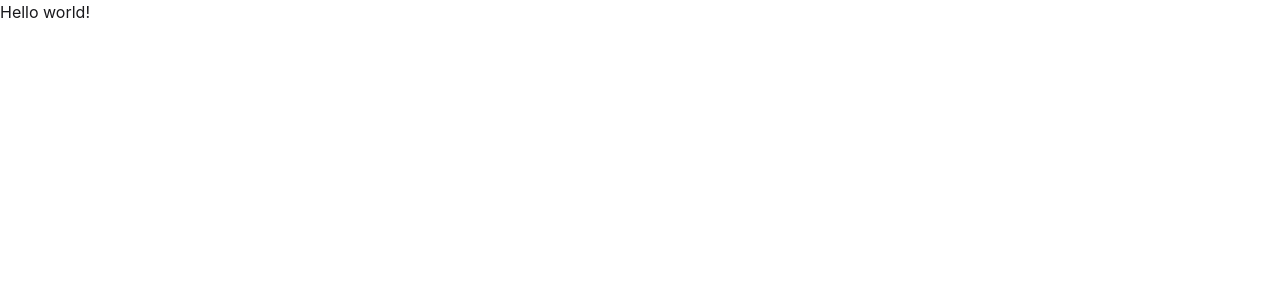
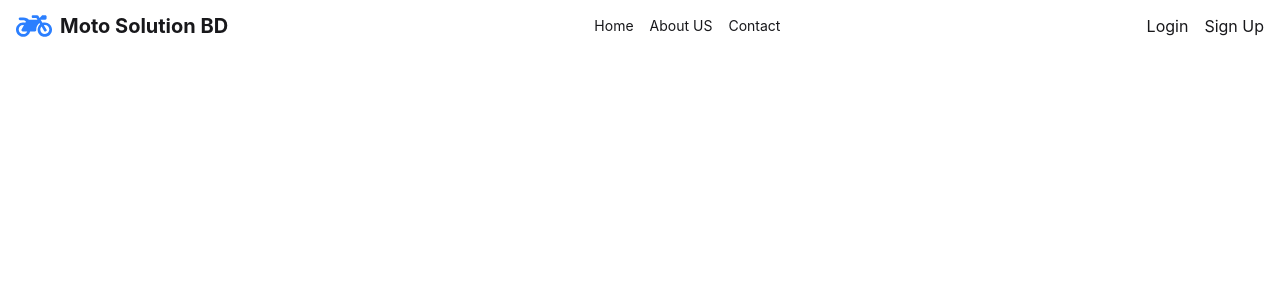
Before and after one commit to WaseurGIT/moto-solution-bd, a React (Vite) app: page / in a window 1280 px wide. Shown: the top 300 px of the page. Built offline with nearby package versions, Linux system fonts and the light colour scheme.

Commit message:
navbar is done

```diff
--- a/src/components/shared/Navbar.jsx
+++ b/src/components/shared/Navbar.jsx
@@ -0,0 +1,75 @@
+import React, { useState } from "react";
+import { FaMotorcycle } from "react-icons/fa";
+import { RxCross1, RxHamburgerMenu } from "react-icons/rx";
+import { Link } from "react-router-dom";
+
+const Navbar = () => {
+  const [isMenuOpen, setIsMenuOpen] = useState(false);
+  const links = [
+    { path: "/", label: "Home" },
+    { path: "/about", label: "About US" },
+    { path: "/contact", label: "Contact" },
+  ];
+
+  return (
+    <div className="max-w-7xl mx-auto sticky top-0 z-50">
+      <div className="flex items-center justify-between px-4 py-2 ">
+        {/* logo */}
+        <div className="flex items-center justify-center gap-2">
+          <FaMotorcycle className="text-4xl text-blue-500" />
+          <h1 className="text-xl font-bold">Moto Solution BD</h1>
+        </div>
+
+        {/* desktop */}
+        <div className="hidden md:flex space-x-4">
+          {links.map((link) => (
+            <Link key={link.path} to={link.path} className="text-sm">
+              {link.label}
+            </Link>
+          ))}
+        </div>
+        <div className="hidden md:flex space-x-4">
+          <button className="cursor-pointer">Login</button>
+          <button className="cursor-pointer">Sign Up</button>
+        </div>
+        {/* mobile */}
+        <div className="md:hidden">
+          {isMenuOpen ? (
+            <RxCross1
+              onClick={() => setIsMenuOpen(false)}
+              className="cursor-pointer"
+            />
+          ) : (
+            <RxHamburgerMenu
+              onClick={() => setIsMenuOpen(true)}
+              className="cursor-pointer"
+            />
+          )}
+        </div>
+      </div>
+
+      {isMenuOpen && (
+        <div className="md:hidden bg-gray-100 px-4 pb-4 space-y-3">
+          {links.map((link) => (
+            <Link
+              key={link.path}
+              to={link.path}
+              onClick={() => setIsMenuOpen(false)}
+              className="block py-1 text-sm"
+            >
+              {link.label}
+            </Link>
+          ))}
+          <Link to="/login" className="cursor-pointer block text-sm">
+            Login
+          </Link>
+          <Link to="/signup" className="cursor-pointer text-sm">
+            Sign Up
+          </Link>
+        </div>
+      )}
+    </div>
+  );
+};
+
+export default Navbar;
--- a/src/main.jsx
+++ b/src/main.jsx
@@ -3,11 +3,12 @@ import { createRoot } from "react-dom/client";
 import "./index.css";
 import App from "./App.jsx";
 import { createBrowserRouter, RouterProvider } from "react-router-dom";
+import Home from "./pages/public/Home.jsx";
 
 const router = createBrowserRouter([
   {
     path: "/",
-    element: <div>Hello world!</div>,
+    element: <Home />,
   },
 ]);
 
--- a/src/pages/public/Home.jsx
+++ b/src/pages/public/Home.jsx
@@ -0,0 +1,12 @@
+import React from 'react';
+import Navbar from '../../components/shared/Navbar';
+
+const Home = () => {
+    return (
+        <div>
+          <Navbar/>
+        </div>
+    );
+};
+
+export default Home;
```
